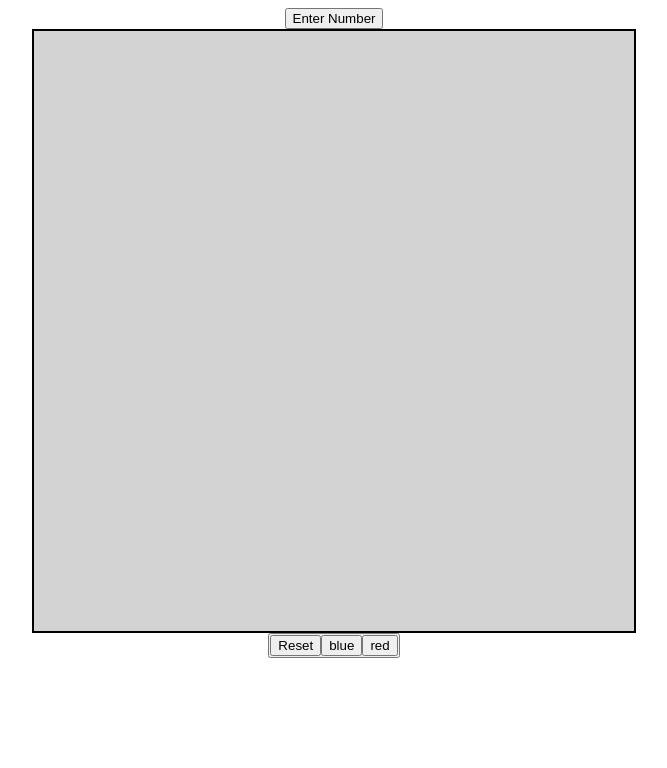
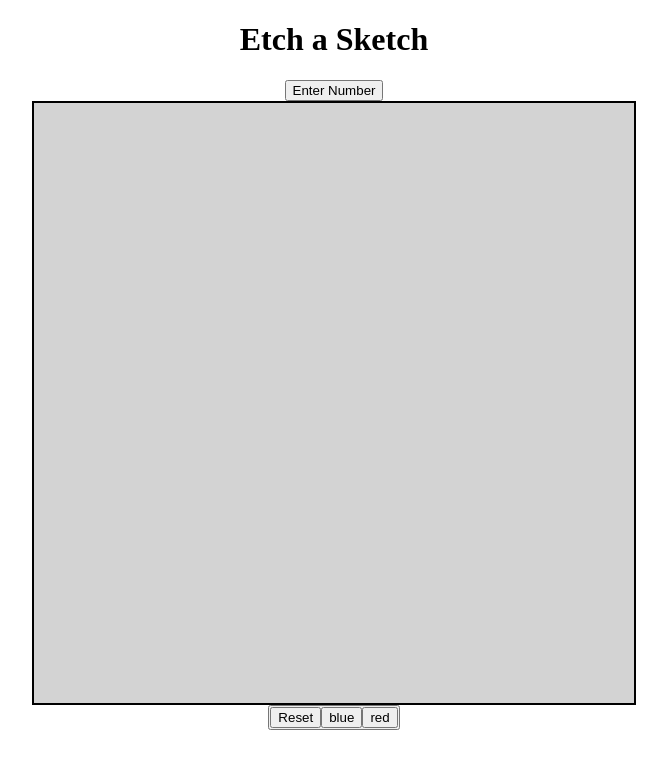
Before and after one commit to FateSaid/etch-a-sketch, a plain HTML site: page index.html in a window 1280 px wide. Shown: the whole page, without its empty margins (306-973 px from the left). Drawn offline with Linux system fonts and the light colour scheme.

Commit message:
include title text

```diff
--- a/etch.css
+++ b/etch.css
@@ -24,9 +24,10 @@ button{
 
 }
 
-p{
+h1{
     display:flex;
     justify-content: center;
+
 }
 
 .containerBtn {
--- a/etch.js
+++ b/etch.js
@@ -1,3 +1,8 @@
+const title = document.createElement('h1');
+title.textContent = 'Etch a Sketch';
+document.body.appendChild(title);
+
+
 const container = document.createElement('container');
 container.classList.add('container');
 document.body.appendChild(container);
```
